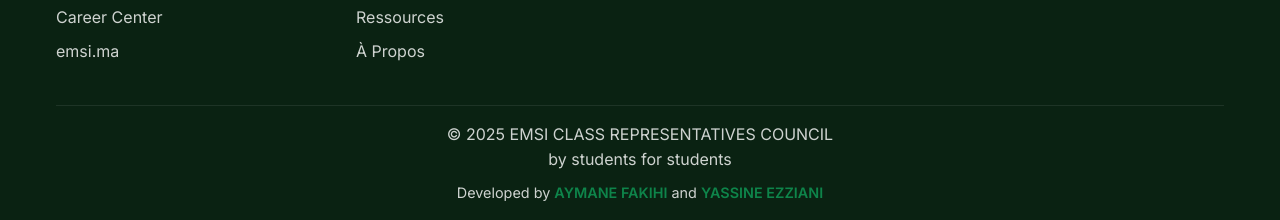
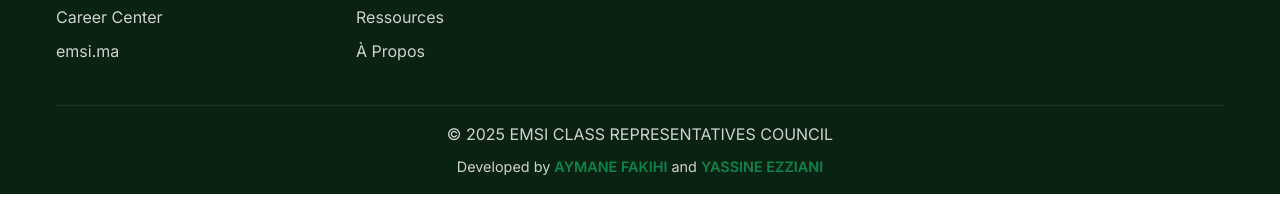
Before and after one commit to emsidelegation/ess, a plain HTML site: page news.html in a window 1280 px wide. Shown: the part 1162-1382 px from the top of the page. After the commit the page ends 1356 px from the top, so only its background shows below. Drawn offline with Linux system fonts and the light colour scheme.

Commit message:
Update news.html

```diff
--- a/news.html
+++ b/news.html
@@ -157,7 +157,6 @@
 
             <div class="footer-bottom">
                 <p>&copy; <span id="currentYear"></span> EMSI CLASS REPRESENTATIVES COUNCIL</p>
-                <p> by students for students</p>
                 <p class="developer-credits">Developed by <a href="https://www.linkedin.com/in/aymane-fakihi-9a3435335/" target="_blank" rel="noopener noreferrer">AYMANE FAKIHI</a> and <a href="https://www.linkedin.com/in/yezziani/" target="_blank" rel="noopener noreferrer">YASSINE EZZIANI</a></p>
             </div>
         </div>
```
